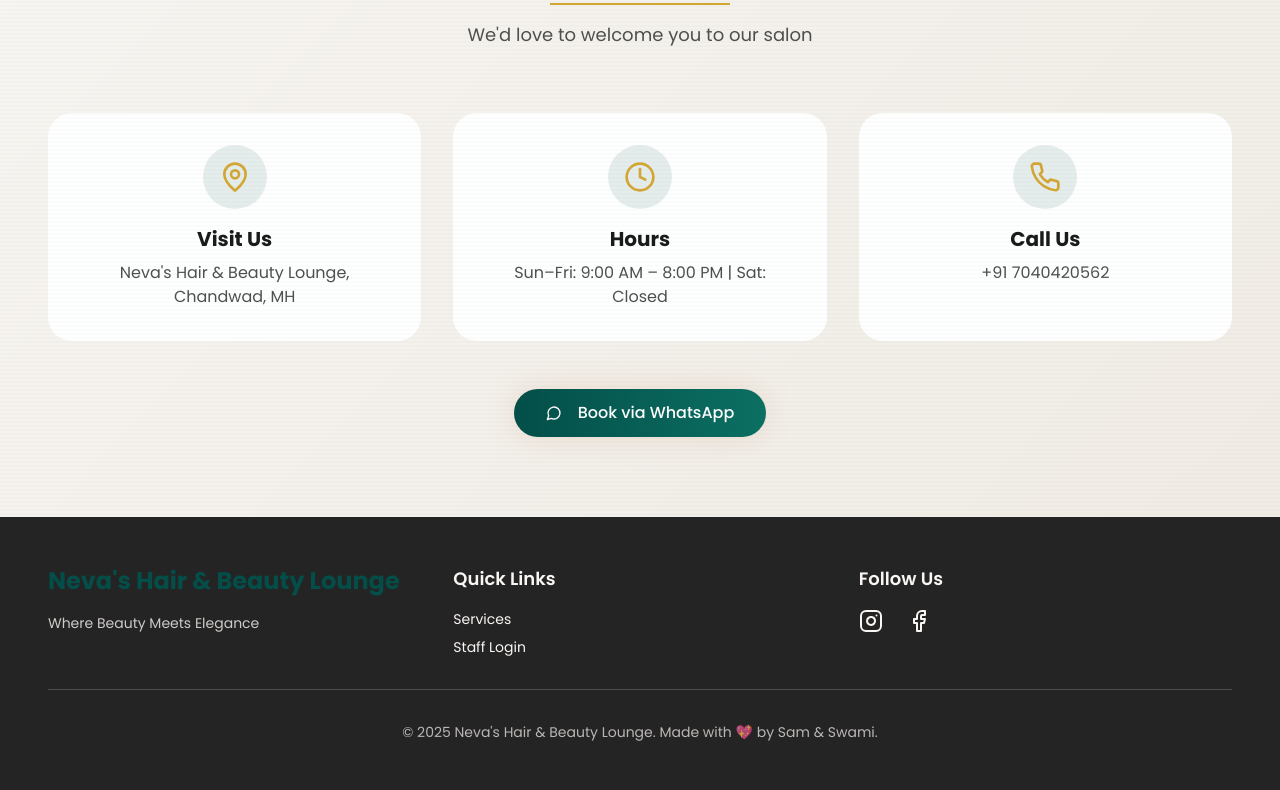
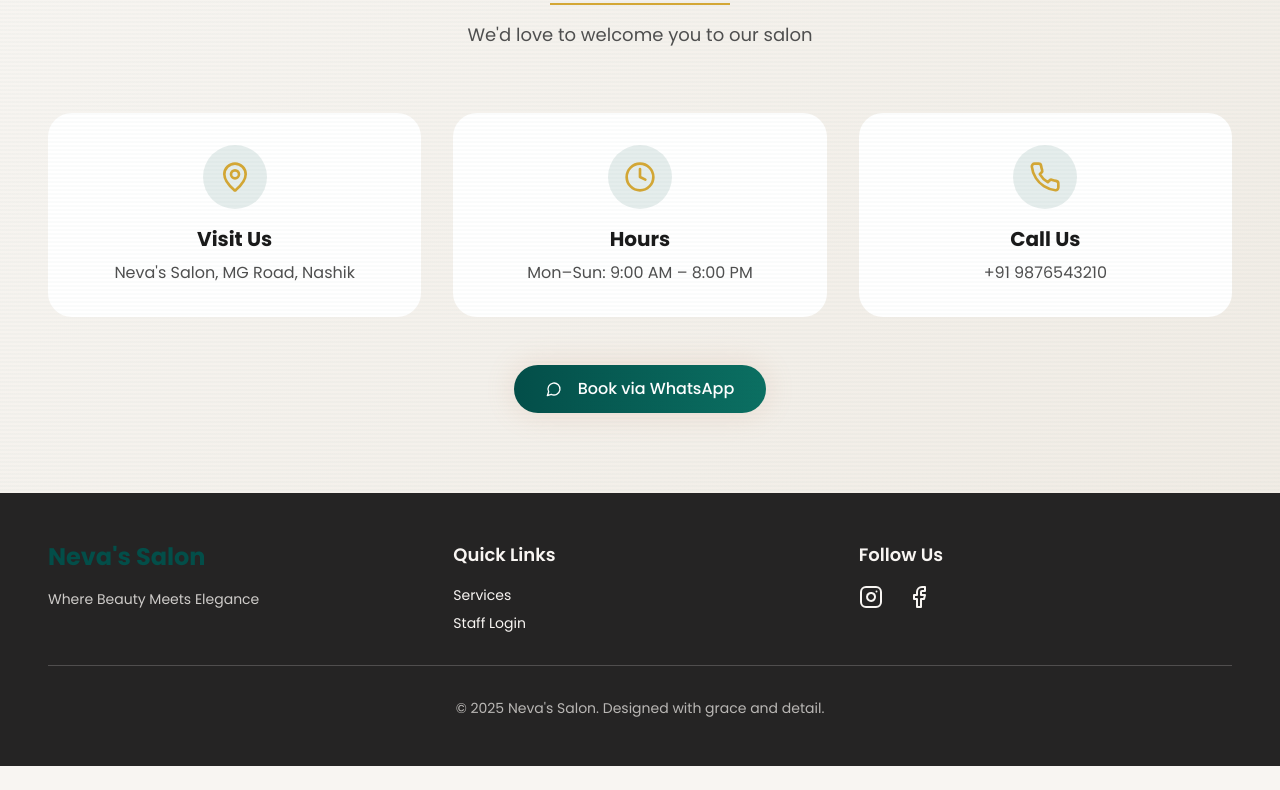
Before and after one commit to Sanmati-Ukhalkar/nevas-elegant-touch, a React (Vite) app: page / in a window 1280 px wide. Shown: the part 2071-2861 px from the top of the page. After the commit the page ends 2837 px from the top, so only its background shows below. Built offline with nearby package versions, Linux system fonts and the light colour scheme; the HTML template or start-up script is replaced by a standard one.

Commit message:
Reverted to commit a09bd8d0e82be4a4e2023ea8d1df614d036e759a

```diff
--- a/index.html
+++ b/index.html
@@ -3,16 +3,16 @@
   <head>
     <meta charset="UTF-8" />
     <meta name="viewport" content="width=device-width, initial-scale=1.0" />
-    <title>Neva's Hair & Beauty Lounge - Where Beauty Meets Elegance</title>
-    <meta name="description" content="Experience luxury styling and relaxation at Neva's Hair & Beauty Lounge. Premium beauty services in Chandwad, MH." />
-    <meta name="author" content="Neva's Hair & Beauty Lounge" />
+    <title>Neva's Salon - Where Beauty Meets Elegance</title>
+    <meta name="description" content="Experience luxury styling and relaxation at Neva's Salon. Premium beauty services in Nashik." />
+    <meta name="author" content="Neva's Salon" />
 
     <link rel="preconnect" href="https://fonts.googleapis.com">
     <link rel="preconnect" href="https://fonts.gstatic.com" crossorigin>
     <link href="https://fonts.googleapis.com/css2?family=Poppins:wght@300;400;500;600;700&display=swap" rel="stylesheet">
 
-    <meta property="og:title" content="Neva's Hair & Beauty Lounge - Where Beauty Meets Elegance" />
-    <meta property="og:description" content="Experience luxury styling and relaxation at Neva's Hair & Beauty Lounge" />
+    <meta property="og:title" content="Neva's Salon - Where Beauty Meets Elegance" />
+    <meta property="og:description" content="Experience luxury styling and relaxation at Neva's Salon" />
     <meta property="og:type" content="website" />
     <meta property="og:image" content="https://lovable.dev/opengraph-image-p98pqg.png" />
 
--- a/src/components/AboutSection.tsx
+++ b/src/components/AboutSection.tsx
@@ -16,7 +16,7 @@ const AboutSection = () => {
             <div className="relative rounded-2xl md:rounded-3xl overflow-hidden shadow-gold">
               <img
                 src={aboutImage}
-                alt="Neva's Hair & Beauty Lounge Interior"
+                alt="Neva's Salon Interior"
                 className="w-full h-[300px] md:h-[400px] lg:h-[500px] object-cover"
               />
               <div className="absolute inset-0 bg-gradient-to-tr from-primary/20 to-transparent" />
@@ -45,7 +45,7 @@ const AboutSection = () => {
           </h2>
             <div className="space-y-3 md:space-y-4 font-poppins text-base md:text-lg text-muted-foreground">
               <p>
-                At Neva's Hair & Beauty Lounge, we specialize in delivering premium salon experiences with attention to every detail. Our curated menu offers a touch of luxury for every guest.
+                At Neva's Salon, we specialize in delivering premium salon experiences with attention to every detail. Our curated menu offers a touch of luxury for every guest.
               </p>
             </div>
             <div className="mt-6 md:mt-8 grid grid-cols-3 gap-3 md:gap-4">
--- a/src/components/ContactSection.tsx
+++ b/src/components/ContactSection.tsx
@@ -7,17 +7,17 @@ const ContactSection = () => {
     {
       icon: MapPin,
       title: "Visit Us",
-      detail: "Neva's Hair & Beauty Lounge, Chandwad, MH",
+      detail: "Neva's Salon, MG Road, Nashik",
     },
     {
       icon: Clock,
       title: "Hours",
-      detail: "Sun–Fri: 9:00 AM – 8:00 PM | Sat: Closed",
+      detail: "Mon–Sun: 9:00 AM – 8:00 PM",
     },
     {
       icon: Phone,
       title: "Call Us",
-      detail: "+91 7040420562",
+      detail: "+91 9876543210",
     },
   ];
 
@@ -71,7 +71,7 @@ const ContactSection = () => {
           <Button
             size="lg"
             className="bg-gradient-to-r from-primary to-secondary hover:from-primary/90 hover:to-secondary/90 text-primary-foreground font-poppins px-6 md:px-8 py-5 md:py-6 text-sm md:text-base rounded-full shadow-glow transition-all hover:scale-105 hover:ring-2 hover:ring-gold active:scale-95 min-h-[48px]"
-            onClick={() => window.open("https://wa.me/917040420562?text=Hi%20Neva%E2%80%99s%20Hair%20%26%20Beauty%20Lounge!%20I%20am%20%5BCustomer%20Name%5D%20and%20would%20like%20to%20book%20an%20appointment.", "_blank")}
+            onClick={() => window.open("https://wa.me/919876543210", "_blank")}
           >
             <MessageCircle className="w-5 h-5 mr-2" />
             Book via WhatsApp
--- a/src/components/Footer.tsx
+++ b/src/components/Footer.tsx
@@ -8,7 +8,7 @@ const Footer = () => {
         <div className="grid md:grid-cols-3 gap-6 md:gap-8 mb-6 md:mb-8">
           <div className="text-center md:text-left">
             <h3 className="font-poppins text-xl md:text-2xl font-bold text-primary mb-2 md:mb-4">
-              Neva's Hair & Beauty Lounge
+              Neva's Salon
             </h3>
             <p className="font-poppins text-xs md:text-sm opacity-80">
               Where Beauty Meets Elegance
@@ -35,7 +35,7 @@ const Footer = () => {
             <h4 className="font-poppins text-base md:text-lg font-semibold mb-3 md:mb-4">Follow Us</h4>
             <div className="flex justify-center md:justify-start space-x-4">
               <a
-                href="https://www.instagram.com/nevassalon?utm_source=ig_web_button_share_sheet&igsh=ZDNlZDc0MzIxNw=="
+                href="https://instagram.com/nevasalon"
                 target="_blank"
                 rel="noopener noreferrer"
                 className="hover:text-primary transition-colors active:text-primary/80 p-2 -m-2"
@@ -56,7 +56,7 @@ const Footer = () => {
 
         <div className="border-t border-background/20 pt-6 md:pt-8 text-center">
           <p className="font-poppins text-xs md:text-sm opacity-70 px-4">
-            © 2025 Neva's Hair & Beauty Lounge. Made with 💖 by Sam & Swami.
+            © 2025 Neva's Salon. Designed with grace and detail.
           </p>
         </div>
       </div>
--- a/src/components/Header.tsx
+++ b/src/components/Header.tsx
@@ -12,7 +12,7 @@ const Header = () => {
       <div className="container mx-auto max-w-7xl flex flex-col items-center justify-center">
         <img
           src={logo}
-          alt="Neva's Hair & Beauty Lounge"
+          alt="Neva's Salon"
           className="h-12 md:h-16 lg:h-20 w-auto"
         />
       </div>
--- a/src/components/LoadingScreen.tsx
+++ b/src/components/LoadingScreen.tsx
@@ -46,7 +46,7 @@ const LoadingScreen = ({ onLoadingComplete }: LoadingScreenProps) => {
             backgroundSize: "200% auto",
           }}
         >
-          Neva's Hair & Beauty Lounge
+          Neva's Salon
         </motion.h1>
         <motion.p
           initial={{ opacity: 0 }}
@@ -54,7 +54,7 @@ const LoadingScreen = ({ onLoadingComplete }: LoadingScreenProps) => {
           transition={{ delay: 0.6, duration: 0.8 }}
           className="font-poppins text-lg md:text-xl lg:text-2xl text-primary px-4"
         >
-          Welcome to Neva's Hair & Beauty Lounge
+          Welcome to Neva's Salon
         </motion.p>
       </motion.div>
     </motion.div>
```
